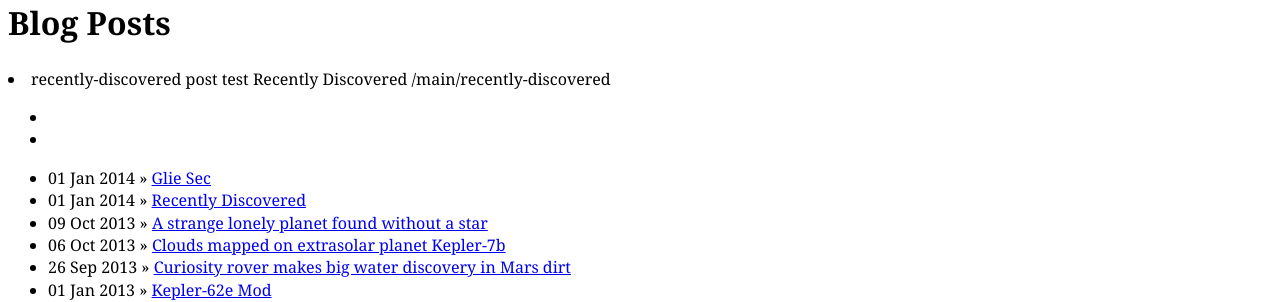
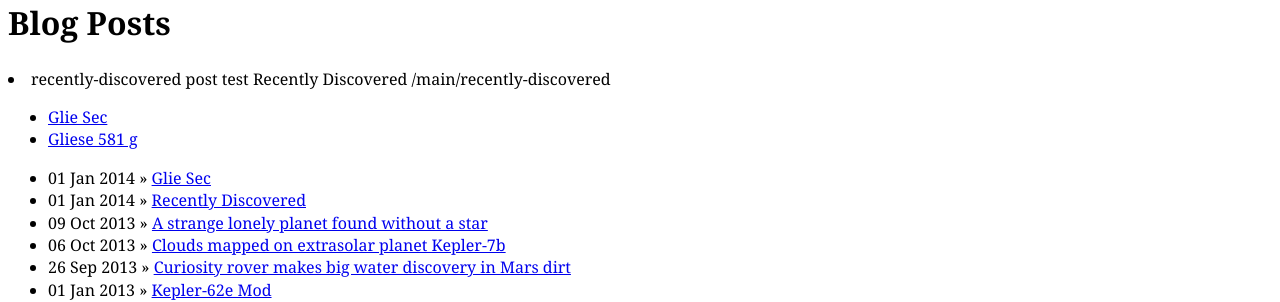
Before and after one commit to kamilkoterba/planets-example, a Jekyll site: the page built from index.html, in a window 1280 px wide. Shown: the part 1373-1675 px from the top of the page. Built offline with Jekyll 4.4.1, drawn with Linux system fonts in a browser that asks for light colours; Markdown is read by kramdown in place of the engine named in the settings.

Commit message:
Update index.html

```diff
--- a/index.html
+++ b/index.html
@@ -49,7 +49,7 @@ priority: 1.0
 {% for parent in site.categories.main %}
   <li><a>{{ parent }}</a> {{ parent.title }} {{ parent.filemane }} {{ parent.url }}
     <ul>
-    {% for pos in site.categories.[parent.subcategory] %}
+    {% for post in site.categories.[parent.subcategory] %}
 	<li><a href="{{site.baseurl}}{{post.url}}">{{post.title}}</a></li>
     {% endfor %}
     </ul>
```
